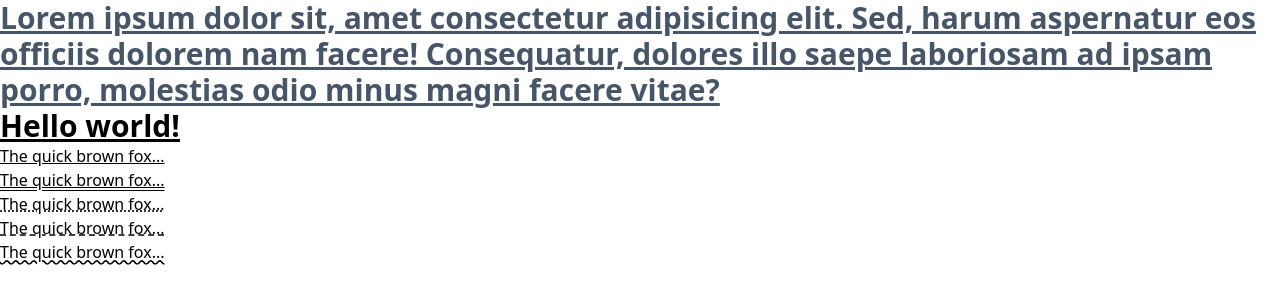
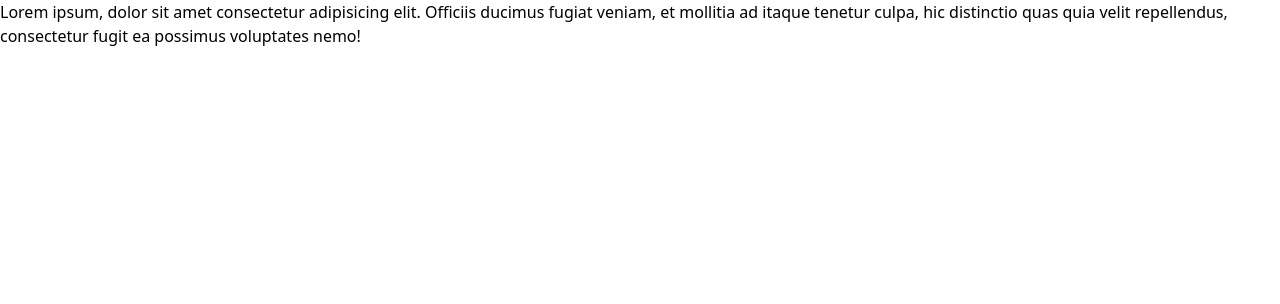
Before and after one commit to Shohobiddinn/tailwindProject, a Vue app: page / in a window 1280 px wide. Shown: the top 304 px of the page. Built offline with nearby package versions, Linux system fonts and the light colour scheme.

Commit message:
tailwand update

```diff
--- a/src/views/HomeView.vue
+++ b/src/views/HomeView.vue
@@ -1,18 +1,12 @@
+
 <template>
-  <div>
-    <p  class="text-3xl font-bold underline text-wrap text-slate-600">
-      Lorem ipsum dolor sit, amet consectetur adipisicing elit. Sed, harum
-      aspernatur eos officiis dolorem nam facere! Consequatur, dolores illo
-      saepe laboriosam ad ipsam porro, molestias odio minus magni facere vitae?
-    </p>
-    <p class="text-3xl font-bold underline">Hello world!</p>
-    <p class="underline decoration-solid ...">The quick brown fox...</p>
-    <p class="underline decoration-double ...">The quick brown fox...</p>
-    <p class="underline decoration-dotted ...">The quick brown fox...</p>
-    <p class="underline decoration-dashed ...">The quick brown fox...</p>
-    <p class="underline decoration-wavy ...">The quick brown fox...</p>
-  </div>
+  <p class="break-keep text-bold cursor-pointer">
+    Lorem ipsum, dolor sit amet consectetur adipisicing elit. Officiis ducimus
+    fugiat veniam, et mollitia ad itaque tenetur culpa, hic distinctio quas quia
+    velit repellendus, consectetur fugit ea possimus voluptates nemo!
+  </p>
 </template>
+
 
 <script>
 export default {
```
